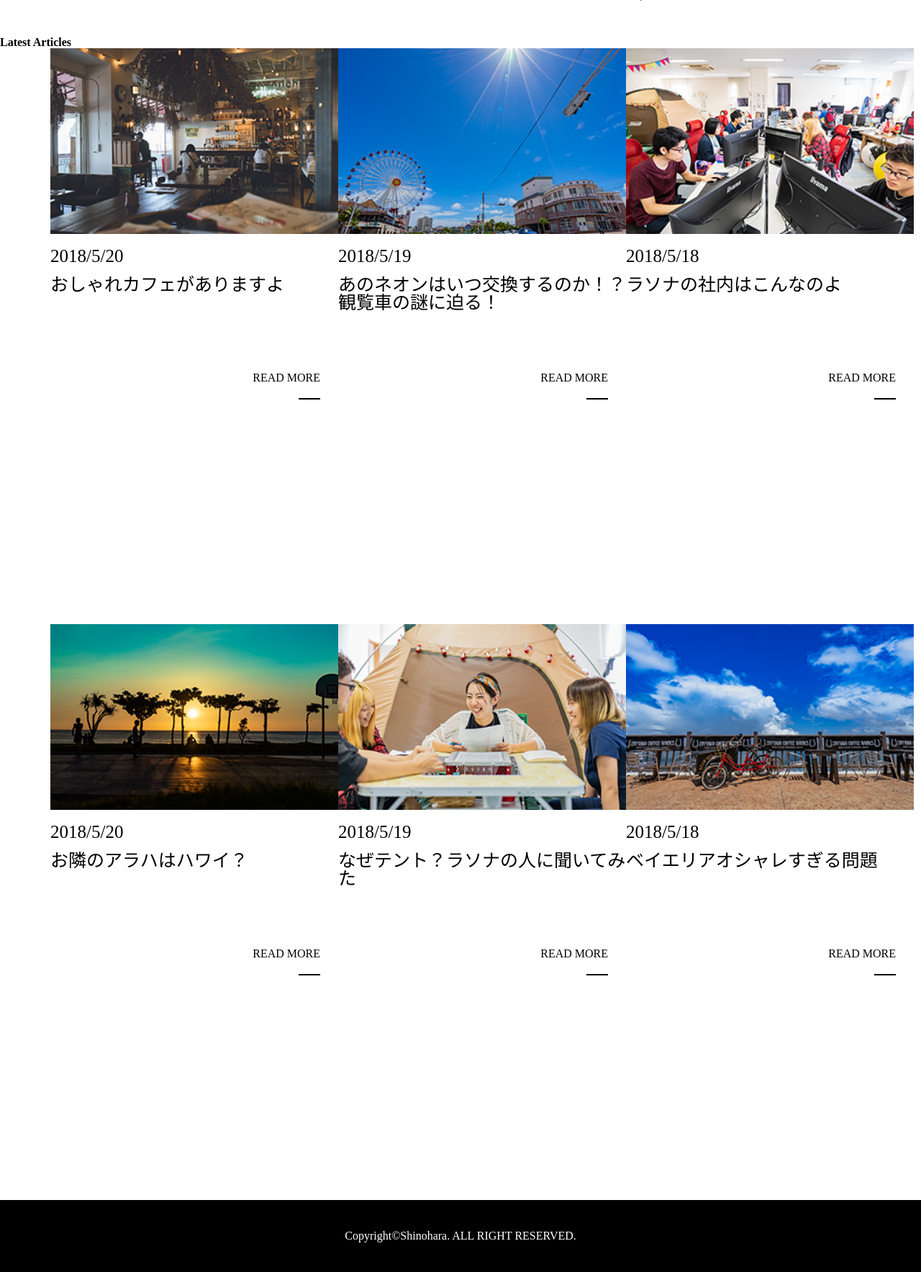
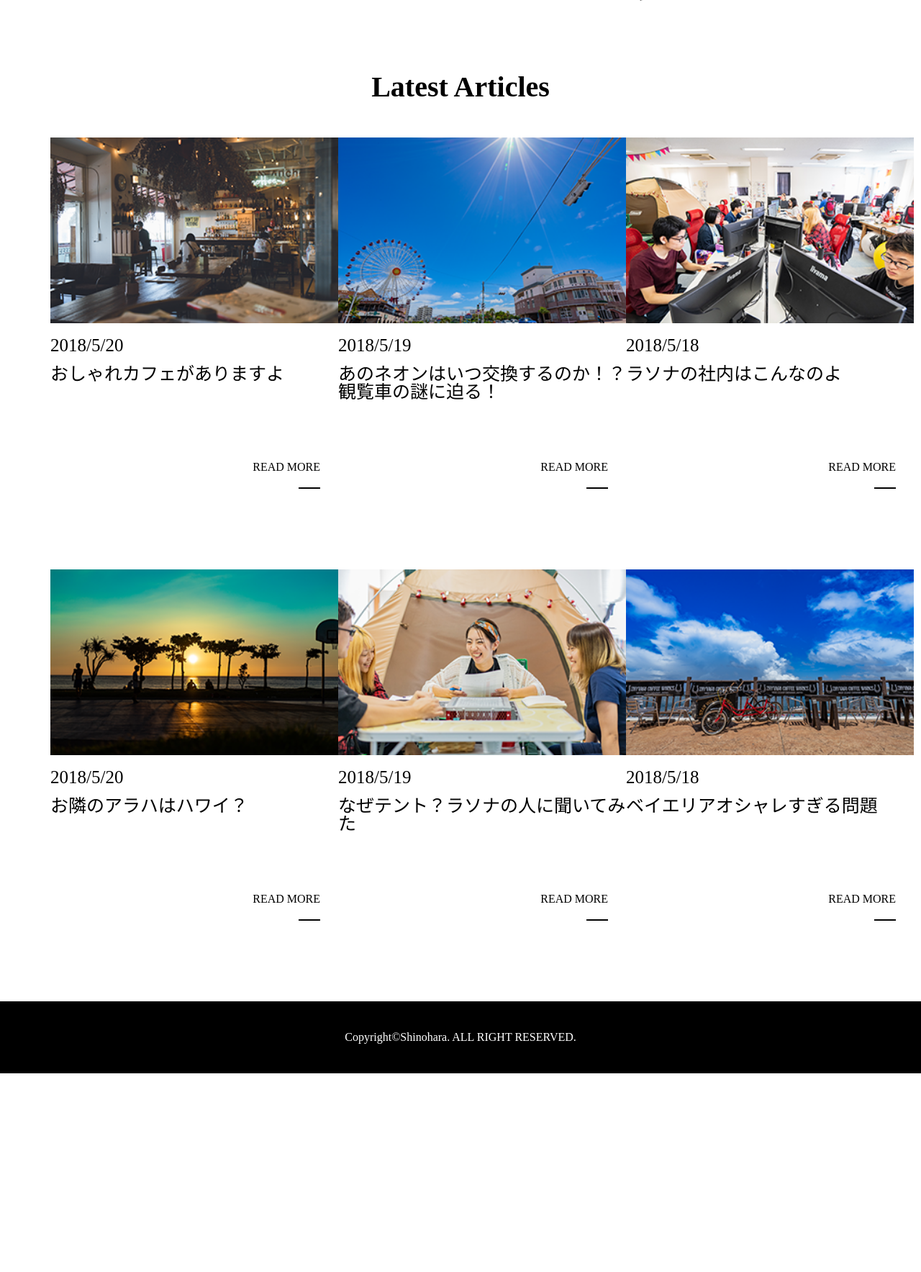
Before and after one commit to marumaru13/americanV, a PHP site: page / in a window 1280 px wide. Shown: the part 700-2467 px from the top of the page at 72% size. After the commit the page ends 2191 px from the top, so only its background shows below. Run offline with PHP 8.4, Linux system fonts and the light colour scheme.

Commit message:
cssみきさん書いたの上に変更、タグ名かぶり変更（box)

```diff
--- a/assets/css/style.css
+++ b/assets/css/style.css
@@ -1,4 +1,44 @@
-<<<<<<< HEAD
+.content {
+    width: 1152px;
+    height: 100px;
+    background-color: white;
+    display: flex;
+}
+
+.inner {
+    padding-top: 30px;
+
+}
+/* メイン画像 */
+
+.box{
+    position: relative; /* 基準位置とする */
+    width: 1152px;
+    height: 700px;
+}
+
+.img_01{
+    top: 100px;
+    left: 10px;
+    width: 1000px;
+    height: 500px;
+    position: absolute; /* 相対位置に指定 */
+    background-color: white;
+}
+
+.img_02{
+
+    top: 20px;
+    left: -50px;
+    position: absolute; /* 相対位置に指定 */
+
+}
+.img_03{
+
+    bottom: 50px;
+    right: 25px;
+    position: absolute; /* 相対位置に指定 */
+}
 h1{
     font-size: 40px;
     text-align: center;
@@ -14,7 +54,7 @@ img{
     width: 400px;
     height: auto;
 }
-.box{
+.box2{
     width: 400px;
     height: 500px;
     position: relative;
@@ -70,49 +110,3 @@ footer{
     }
 
 }
-=======
-/* 右上メニューPC */
-.content {
-    width: 1152px;
-    height: 100px;
-    background-color: white;
-    display: flex;
-}
-
-.inner {
-    padding-top: 30px;
-
-}
-/* メイン画像 */
-
-.box{
-    position: relative; /* 基準位置とする */
-    width: 1152px;
-    height: 700px;
-}
-
-.img_01{
-    top: 100px;
-    left: 10px;
-    width: 1000px;
-    height: 500px;
-    position: absolute; /* 相対位置に指定 */
-    background-color: white;
-}
-
-.img_02{
-
-    top: 20px;
-    left: -50px;
-    position: absolute; /* 相対位置に指定 */
-
-}
-.img_03{
-
-    bottom: 50px;
-    right: 25px;
-    position: absolute; /* 相対位置に指定 */
-}
-
-
->>>>>>> 3396962d9c6d6e020f21ee4486564584ebfebf08
--- a/index.html
+++ b/index.html
@@ -27,12 +27,9 @@
     </header>
     <main>
         <div class="section1">
-
-        </div>
-        <div class="section2">
             <h1>Latest Articles</h1>
             <div class="contents">
-                <div class="box">
+                <div class="box2">
                     <img src="./assets/img/post_img_1.png" alt="">
                     <p class="dates">2018/5/20</p>
                     <p class="text">おしゃれカフェがありますよ</p>
@@ -41,7 +38,7 @@
                       <span></span>
                     </div>
                 </div>
-                <div class="box">
+                <div class="box2">
                     <img src="./assets/img/post_img_2.png" alt="">
                     <p class="dates">2018/5/19</p>
                     <p class="text">あのネオンはいつ交換するのか！？観覧車の謎に迫る！</p>
@@ -50,7 +47,7 @@
                         <span></span>
                     </div>
                 </div>
-                <div class="box">
+                <div class="box2">
                     <img src="./assets/img/post_img_3.png" alt="">
                     <p class="dates">2018/5/18</p>
                     <p class="text">ラソナの社内はこんなのよ</p>
@@ -61,7 +58,7 @@
                 </div>
             </div>
             <div class="contents">
-                <div class="box">
+                <div class="box2">
                     <img src="./assets/img/post_img_4.png" alt="">
                     <p class="dates">2018/5/20</p>
                     <p class="text">お隣のアラハはハワイ？</p>
@@ -70,7 +67,7 @@
                         <span></span>
                     </div>
                 </div>
-                <div class="box">
+                <div class="box2">
                     <img src="./assets/img/post_img_5.png" alt="">
                     <p class="dates">2018/5/19</p>
                     <p class="text">なぜテント？ラソナの人に聞いてみた</p>
@@ -79,7 +76,7 @@
                         <span></span>
                     </div>
                 </div>
-                <div class="box">
+                <div class="box2">
                     <img src="./assets/img/post_img_6.png" alt="">
                     <p class="dates">2018/5/18</p>
                     <p class="text">ベイエリアオシャレすぎる問題</p>
```
